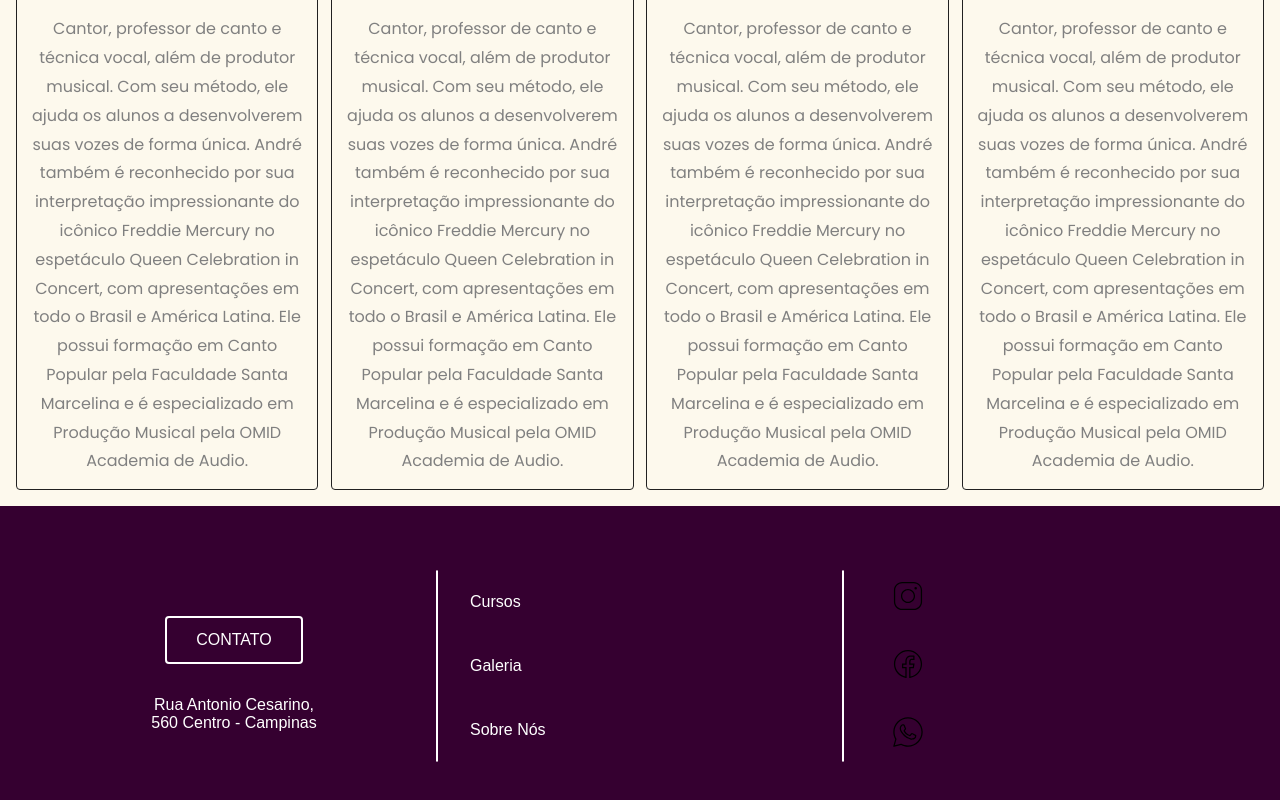
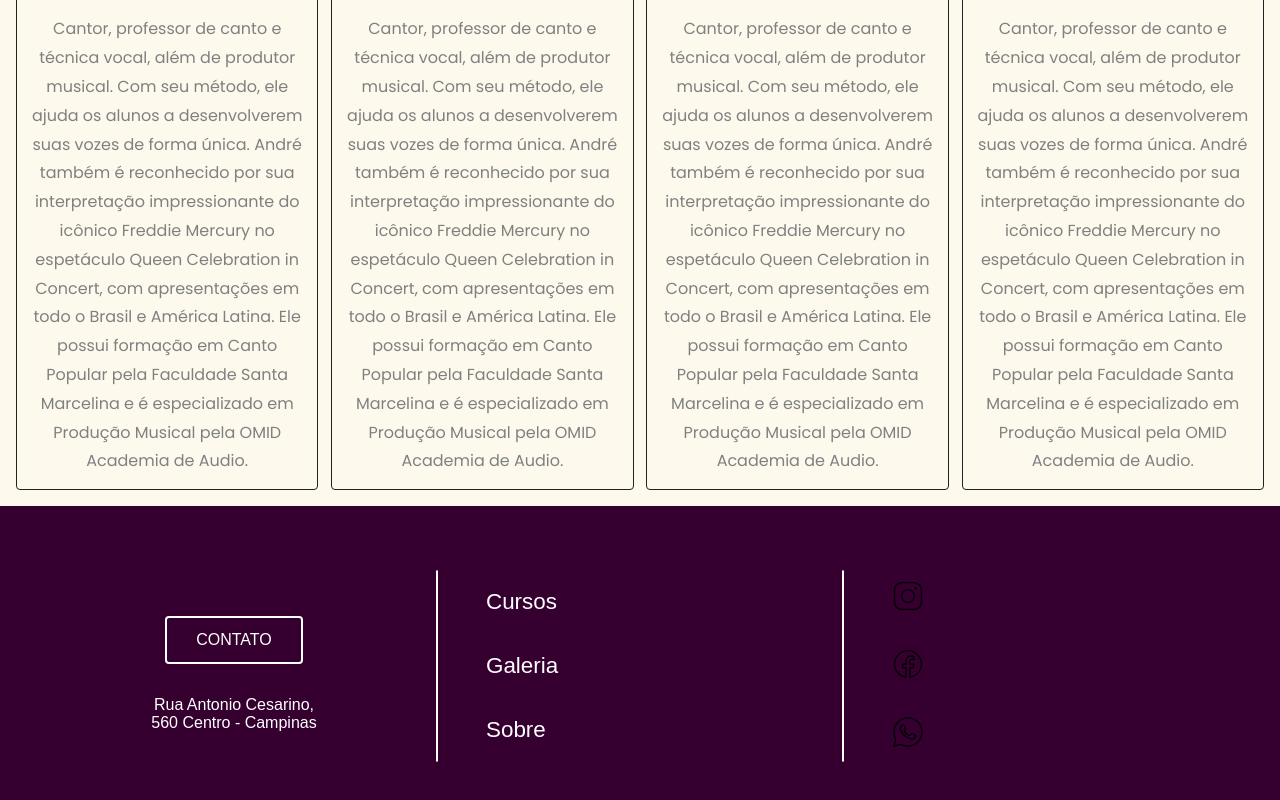
Before and after one commit to ulissesmarciano/site-react-ccem-escola-de-musica, a React (Create React App) app: page / in a window 1280 px wide. Shown: the part 5463-6263 px from the top of the page. Built offline with nearby package versions, Linux system fonts and the light colour scheme; a web font is replaced by a local one.

Commit message:
Atualização: importando e modificando os links de redes sociais

```diff
--- a/src/components/Footer/index.jsx
+++ b/src/components/Footer/index.jsx
@@ -1,10 +1,11 @@
-import React from 'react'
-import { ContactSection, Container, MenuSection, SocialSection } from './styles'
+import React from 'react';
+import { ContactSection, Container, MenuSection, SocialSection } from './styles';
+import LinkItem from '../LinkItem'
 
-import ContactButton from '../ContactButton'
-import FacebookIcon from '../../assets/facebookicon.svg'
-import InstagramIcon from '../../assets/instagramicon.svg'
-import WhattsappIcon from '../../assets/whatsappicon.svg'
+import ContactButton from '../ContactButton';
+import FacebookIcon from '../../assets/facebookicon.svg';
+import InstagramIcon from '../../assets/instagramicon.svg';
+import WhattsappIcon from '../../assets/whatsappicon.svg';
 
 
 function Footer({ id }) {
@@ -16,21 +17,42 @@ function Footer({ id }) {
       </ContactSection>
       <span />
       <MenuSection>
-        <a href={id = "#cursos"} >Cursos</a>
-        <a href={id = "#galeria"} >Galeria</a>
-        <a href={id = "#sobre"} >Sobre Nós</a>
+        <LinkItem
+          href={id = "#cursos"}
+          name="cursos"
+          variant="footerLink"
+        />
+        <LinkItem
+          href={id = "#galeria"}
+          name="galeria"
+          variant="footerLink"
+        />
+        <LinkItem
+          href={id = "#sobre"}
+          name="sobre"
+          variant="footerLink"
+        />
       </MenuSection>
       <span />
       <SocialSection>
-        <a href="https://www.instagram.com/ccemmusic/" target='blank'>
-          <img src={InstagramIcon} alt='icone do instagram' />
-        </a>
-        <a href='https://www.facebook.com/ccescolademusica' target='blank'>
-          <img src={FacebookIcon} alt='icone do facebook' />
-        </a>
-        <a href='https://api.whatsapp.com/send?phone=5519993807111&text=Ol%C3%A1.%20Quero%20conhecer%20a%20escola!' target='blank'>
-          <img src={WhattsappIcon} alt='icone do whatsapp' />
-        </a>
+        <LinkItem
+          href="https://www.instagram.com/ccemmusic/"
+          src={InstagramIcon}
+          target="blank"
+          variant="footerSocialLink"
+        />
+        <LinkItem
+          href="https://www.facebook.com/ccescolademusica"
+          src={FacebookIcon}
+          target="blank"
+          variant="footerSocialLink"
+        />
+        <LinkItem
+          href="https://api.whatsapp.com/send?phone=5519993807111&text=Ol%C3%A1.%20Quero%20conhecer%20a%20escola!"
+          src={WhattsappIcon}
+          target="blank"
+          variant="footerSocialLink"
+        />
       </SocialSection>
     </Container>
   )
```
